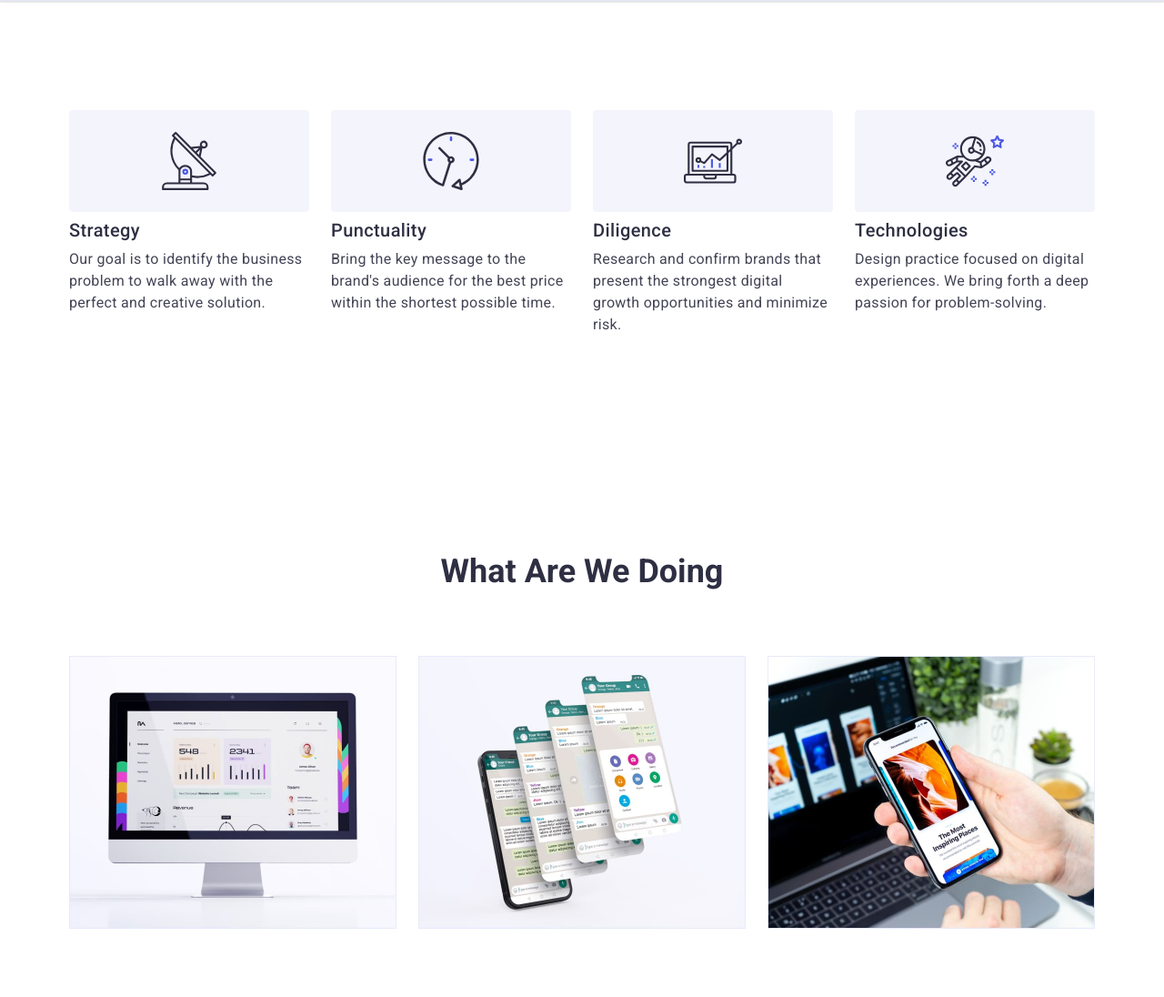
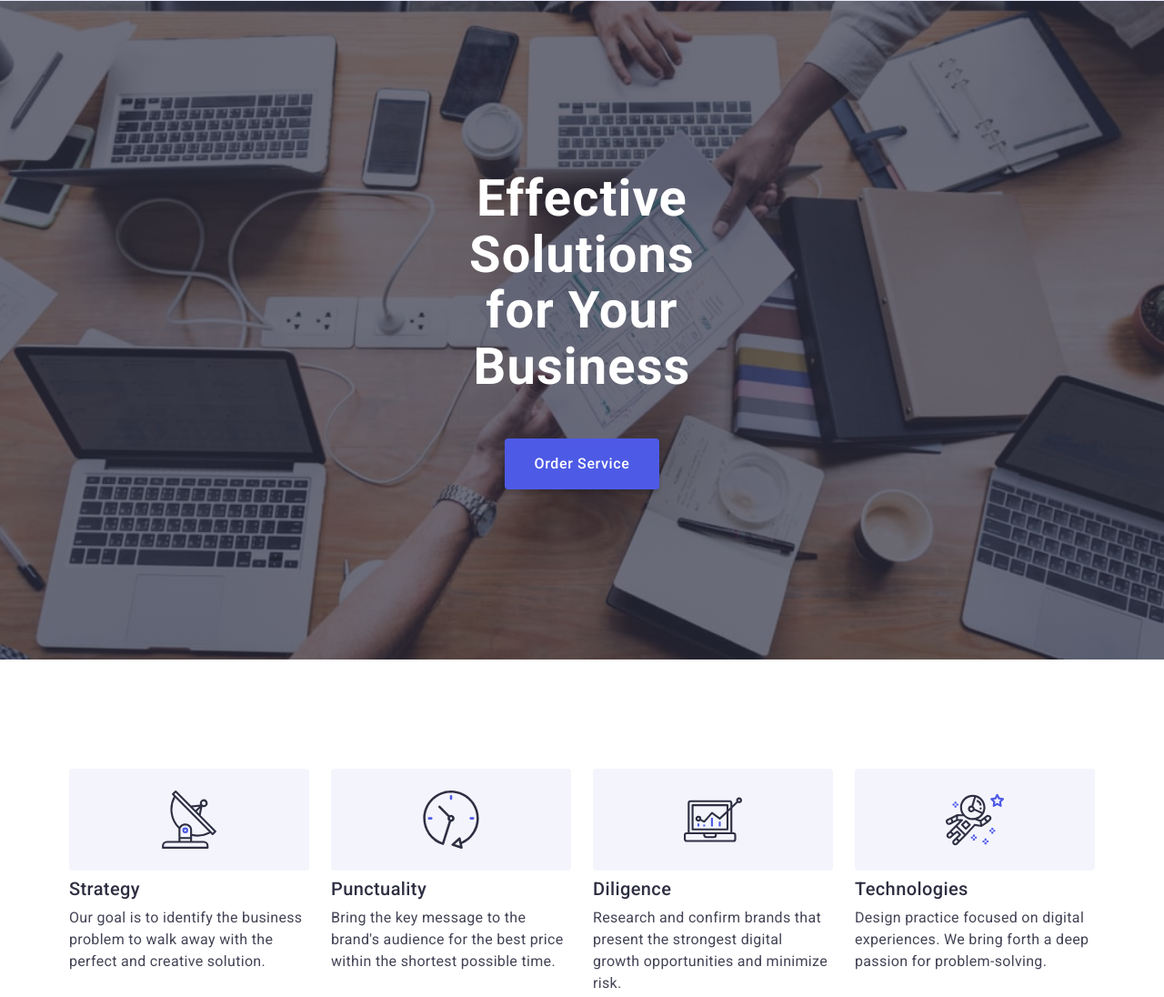
Before and after one commit to tsuuukiiiinooo/goit-markup-hw-07, a plain HTML site: page index.html in a window 1280 px wide. Shown: the top 1096 px of the page at 91% size. Drawn offline with nearby package versions, Linux system fonts and the light colour scheme.

Commit message:
v.7.1.5.

```diff
--- a/css/styles.css
+++ b/css/styles.css
@@ -170,25 +170,25 @@ h3 {
 
 .section-main {
     background: var(--navy-blue-color);
-    padding-top: 187px;
-    padding-bottom: 187px;
     background-image: linear-gradient( rgba(46, 47, 66, 0.7),
     rgba(46, 47, 66, 0.7) ),
-    url(../images/people-office.jpg);
+    url(../images/people-office-mobile.jpg);
     background-repeat: no-repeat;
     background-position: center;
     background-size: cover;
-    width: 1440px;
+    padding-top: 187px;
+    padding-bottom: 187px;
+    width: 100%;
     margin: 0 auto;
 }
 
 .main-headline {
     font-weight: 700;
-    font-size: 56px;
-    line-height: 1;
+    font-size: 36px;
+    line-height: 1.1;
     letter-spacing: 0.02em;
     color: var(--white);
-    width: 496px;
+    width: 320px;
     align-content: center;
     margin: 0 auto;
 
@@ -938,6 +938,16 @@ h3 {
     .list-of-empls {
         gap: 72px
     }
+
+    .section-main {
+        background: var(--navy-blue-color);
+        background-image: linear-gradient( rgba(46, 47, 66, 0.7),
+        rgba(46, 47, 66, 0.7) ),
+        url(../images/people-office-mobile.jpg);
+        background-repeat: no-repeat;
+        background-position: center;
+        background-size: cover;
+    }
 }
 
 @media screen and (min-width: 768px) {
@@ -948,6 +958,20 @@ h3 {
 
     .special-container {
         width: 582px;
+    }
+
+    .section-main {
+        background: var(--navy-blue-color);
+        background-image: linear-gradient( rgba(46, 47, 66, 0.7),
+        rgba(46, 47, 66, 0.7) ),
+        url(../images/people-office-tablet.jpg);
+        background-repeat: no-repeat;
+        background-position: center;
+        background-size: cover;
+    }
+    .main-headline {
+        font-size: 56px;
+        line-height: 1.1;
     }
 
     .headline-list {
@@ -992,6 +1016,16 @@ h3 {
     .section {
         padding-top: 120px;
         padding-bottom: 120px;
+    }
+
+    .section-main {
+        background: var(--navy-blue-color);
+        background-image: linear-gradient( rgba(46, 47, 66, 0.7),
+        rgba(46, 47, 66, 0.7) ),
+        url(../images/people-office.jpg);
+        background-repeat: no-repeat;
+        background-position: center;
+        background-size: cover;
     }
 
     .headline-list {
--- a/index.html
+++ b/index.html
@@ -45,12 +45,12 @@
             </div> -->
         </header>
         <main class="main">
-            <!-- <section class="section-main ">
+            <section class="section-main">
                 <div class="main-headline-container container">
                     <h1 class="main-headline">Effective Solutions for Your Business</h1>
                     <button class="modal-btn" type="button" data-modal-open>Order Service</button>
                 </div>
-            </section> -->
+            </section>
             <section class="section-about-us section">
                 <div class="container">
                     <h2 class="visually-hidden">Strategy</h2>
```
Also changed, not shown: images/people-office-mobile.jpg (added), images/people-office-tablet.jpg (added).
